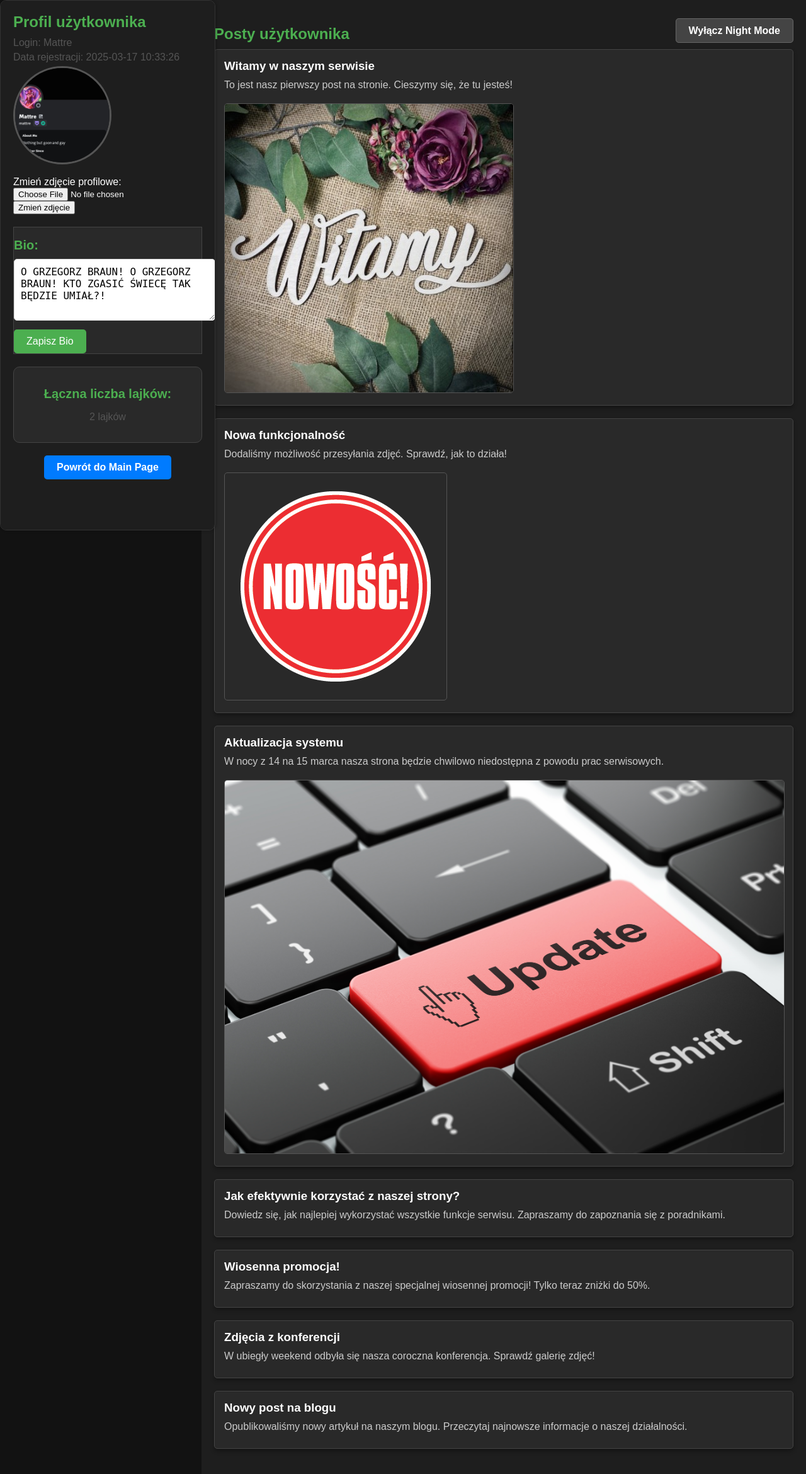
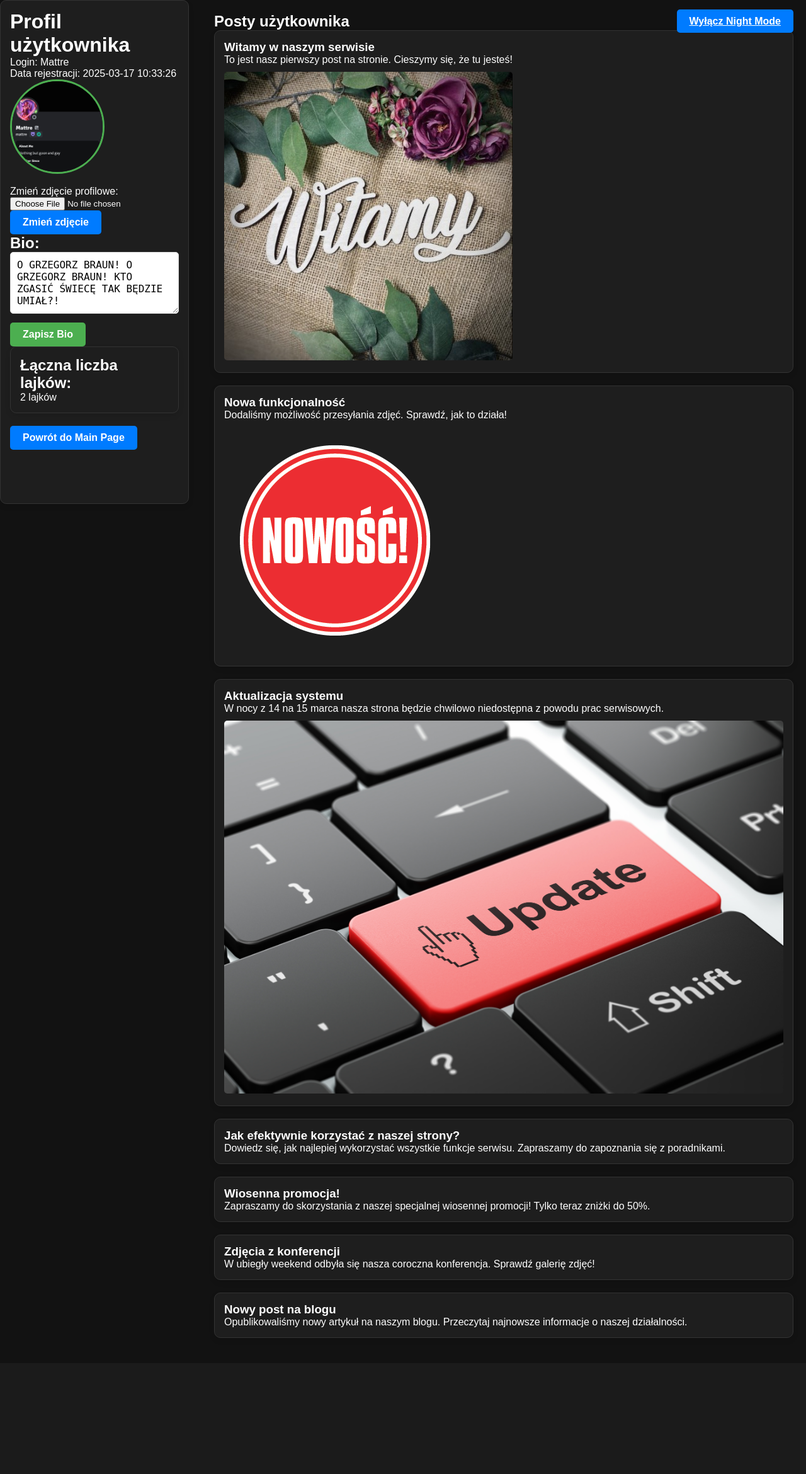
Before and after one commit to kuroneko-victoria/S.V.S, a PHP site: page /profile.php?user=Mattre in a window 1280 px wide. Shown: the whole page at 63% size. After the commit the page ends 2124 px from the top, so only its background shows below. Run offline with PHP 8.4, Linux system fonts and the light colour scheme; a user stored in the database is signed in; data comes from the database, SQL or seed files in the repository.

Commit message:
stylp.css

```diff
--- a/stylp.css
+++ b/stylp.css
@@ -1,26 +1,41 @@
+/* Reset i podstawowe style */
+* {
+    margin: 0;
+    padding: 0;
+    box-sizing: border-box;
+}
+
 body {
     font-family: Arial, sans-serif;
-    background-color: #f4f4f9;
+    background: #f4f4f9;
     margin: 0;
     padding: 0;
     display: flex;
-    justify-content: flex-start; /* Profil ustawiony po lewej */
+    justify-content: flex-start;
     align-items: flex-start;
     min-height: 100vh;
 }
 
+/* Styl dla profilu i kart */
+.profile-container,
+.post-card,
+.user-likes {
+    background: #fff;
+    border-radius: 10px;
+    box-shadow: 0px 4px 8px rgba(0, 0, 0, 0.1);
+    padding: 15px;
+    margin-bottom: 20px;
+    border: 1px solid #ddd;
+}
+
 .profile-container {
-    position: fixed; /* Zablokowanie po lewej stronie */
+    position: fixed;
     top: 0;
-    left: 0; /* Ustawienie na lewym boku */
-    width: 300px; /* Stała szerokość profilu */
-    background-color: #ffffff;
-    border-radius: 10px;
-    box-shadow: 2px 0px 5px rgba(0, 0, 0, 0.2); /* Cień dla lepszego wyglądu */
-    padding: 20px;
-    height: 100%; /* Pełna wysokość ekranu */
-    overflow-y: auto; /* Obsługa przewijania dla nadmiaru treści */
-    z-index: 100; /* Priorytet elementu */
+    left: 0;
+    width: 300px;
+    height: 100%;
+    overflow-y: auto;
+    z-index: 100;
 }
 
 .profile-picture {
@@ -32,87 +47,49 @@
     margin-bottom: 15px;
 }
 
-.profile-info {
-    text-align: left;
-}
-
-.profile-info h1 {
-    font-size: 24px;
-    margin: 0 0 10px;
-    color: #4CAF50;
-}
-
-.profile-info p {
-    font-size: 16px;
-    margin: 5px 0;
-    color: #555;
-}
-
+/* Sekcja postów */
 .user-posts {
-    margin-left: 320px; /* Przesunięcie w prawo, aby uniknąć kolizji z profilem */
+    margin-left: 320px;
     padding: 20px;
-    width: calc(100% - 320px); /* Dopasowanie szerokości sekcji z postami */
-}
-
-.user-posts h2 {
-    font-size: 24px;
-    color: #4CAF50;
-    margin-bottom: 10px;
-}
-
-.post-card {
-    background-color: #ffffff;
-    border: 1px solid #ddd;
-    border-radius: 10px;
-    padding: 15px;
-    margin-bottom: 15px;
-    box-shadow: 0px 4px 8px rgba(0, 0, 0, 0.1);
-}
-
-.post-card h3 {
-    margin: 0 0 10px;
-    color: #333;
-}
-
-.post-card p {
-    margin: 0 0 10px;
-    color: #555;
+    width: calc(100% - 320px);
 }
 
 .post-card img {
     max-width: 100%;
-    height: auto;
     border-radius: 5px;
     margin-top: 10px;
 }
 
-.bio-section {
-    margin-top: 20px;
-}
-
-.bio-section h2 {
-    font-size: 20px;
-    color: #4CAF50;
-    margin-bottom: 10px;
-}
-
+/* Sekcja bio */
 textarea {
     width: 100%;
     padding: 10px;
     font-size: 16px;
+    border-radius: 5px;
     border: 1px solid #ddd;
-    border-radius: 5px;
     margin-bottom: 10px;
 }
 
-.save-bio-button {
+/* Style przycisków */
+button, .theme-button {
     padding: 10px 20px;
-    background-color: #4CAF50;
+    background: #007bff;
     color: #fff;
     border: none;
     border-radius: 5px;
     font-size: 16px;
+    font-weight: bold;
     cursor: pointer;
+    transition: background 0.3s ease, transform 0.2s ease;
+}
+
+button:hover, .theme-button:hover {
+    background: #0056b3;
+    transform: scale(1.05);
+}
+
+.save-bio-button {
+    background: #4CAF50;
     transition: background-color 0.3s ease;
 }
 
@@ -120,173 +97,15 @@
     background-color: #45a049;
 }
 
-.return-button {
-    margin-top: 20px;
-    text-align: center;
+/* Tryb nocny */
+body.dark-mode {
+    background: #121212;
+    color: #fff;
 }
 
-.return-button .btn {
-    padding: 10px 20px;
-    background-color: #007bff; /* Niebieski kolor przycisku */
-    color: #fff;
-    border: none;
-    border-radius: 5px;
-    font-size: 16px;
-    font-weight: bold;
-    cursor: pointer;
-    transition: background-color 0.3s ease, transform 0.2s ease;
+body.dark-mode .profile-container,
+body.dark-mode .post-card,
+body.dark-mode .user-likes {
+    background: #1e1e1e;
+    border: 1px solid #333;
 }
-
-.return-button .btn:hover {
-    background-color: #0056b3; /* Ciemniejszy odcień niebieskiego */
-    transform: scale(1.05); /* Powiększenie przy najechaniu */
-}
-
-.user-likes {
-    margin-top: 20px;
-    padding: 15px;
-    background-color: #f9f9f9;
-    border: 1px solid #ddd;
-    border-radius: 10px;
-    text-align: center;
-}
-
-.user-likes h2 {
-    font-size: 20px;
-    color: #4CAF50;
-    margin-bottom: 10px;
-}
-
-.user-likes p {
-    font-size: 16px;
-    color: #555;
-}
-/* Tryb nocny dla profilu */
-body.dark-mode .profile-container {
-    background-color: #1e1e1e; /* Ciemne tło */
-    color: #ffffff; /* Jasny tekst */
-    border: 1px solid #333; /* Obwódka */
-}
-
-body.dark-mode .profile-picture {
-    border: 3px solid #555; /* Obramowanie zdjęcia w trybie nocnym */
-}
-
-body.dark-mode .bio-section {
-    background-color: #292929;
-    border: 1px solid #444;
-    color: #ffffff;
-}
-
-body.dark-mode .user-likes {
-    background-color: #292929;
-    border: 1px solid #444;
-    color: #ffffff;
-}
-/* Tryb nocny dla całego ciała strony */
-body.dark-mode {
-    background-color: #121212;
-    color: #ffffff;
-}
-
-/* Tryb nocny dla kontenera profilu */
-body.dark-mode .profile-container {
-    background-color: #1e1e1e;
-    border: 1px solid #333;
-    color: #ffffff;
-}
-
-/* Tryb nocny dla sekcji postów */
-body.dark-mode .user-posts {
-    background-color: #1e1e1e;
-    color: #ffffff;
-}
-
-/* Tryb nocny dla kart postów */
-body.dark-mode .post-card {
-    background-color: #292929;
-    color: #ffffff;
-    border: 1px solid #444;
-}
-
-body.dark-mode .post-card {
-    background-color: #292929; /* Ciemne tło */
-    color: #ffffff; /* Jasny tekst */
-    border: 1px solid #444; /* Obramowanie */
-    box-shadow: 0px 4px 6px rgba(0, 0, 0, 0.3); /* Subtelny cień */
-    padding: 15px;
-    border-radius: 5px;
-    margin-bottom: 20px;
-}
-
-body.dark-mode .post-card h3 {
-    color: #ffffff; /* Biały tekst dla tytułu */
-}
-
-body.dark-mode .post-card p {
-    color: #cccccc; /* Jaśniejszy tekst dla treści */
-}
-
-body.dark-mode .post-card img {
-    border: 1px solid #555; /* Ciemniejsze obramowanie dla obrazów */
-    max-width: 100%;
-    height: auto;
-    border-radius: 5px;
-}
-.theme-button {
-    padding: 10px 20px;
-    background-color: #007bff;
-    color: white;
-    text-decoration: none;
-    border-radius: 5px;
-    font-size: 16px;
-    font-weight: bold;
-    transition: background-color 0.3s ease, transform 0.2s ease;
-    cursor: pointer;
-}
-
-.theme-button:hover {
-    background-color: #0056b3;
-    transform: scale(1.05);
-}
-/* Tryb nocny - przycisk powrotu */
-body.dark-mode .theme-button .btn {
-    background-color: #444444; /* Ciemnoszary kolor przycisku */
-    color: #ffffff; /* Jasny tekst */
-    border: 1px solid #666666; /* Obramowanie przycisku */
-}
-
-body.dark-mode .theme-button .btn:hover {
-    background-color: #555555; /* Jaśniejszy szary na hover */
-    transform: scale(1.05); /* Powiększenie przy najechaniu */
-}
-
-/* Styl dla przycisku Night Mode w jasnym trybie */
-.theme-button {
-    padding: 10px 20px;
-    background-color: #007bff; /* Niebieski kolor przycisku */
-    color: white; /* Biały tekst */
-    border: none;
-    border-radius: 5px;
-    font-size: 16px;
-    font-weight: bold;
-    cursor: pointer;
-    transition: background-color 0.3s ease, transform 0.2s ease;
-}
-
-.theme-button:hover {
-    background-color: #0056b3; /* Ciemniejszy odcień niebieskiego */
-    transform: scale(1.05); /* Powiększenie przy najechaniu */
-}
-
-/* Styl dla przycisku Night Mode w trybie nocnym */
-body.dark-mode .theme-button {
-    background-color: #444444; /* Ciemnoszary przycisk */
-    color: #ffffff; /* Jasny tekst */
-    border: 1px solid #666666; /* Obramowanie przycisku */
-}
-
-body.dark-mode .theme-button:hover {
-    background-color: #555555; /* Jaśniejszy szary na hover */
-    transform: scale(1.05); /* Powiększenie przy najechaniu */
-}
```
